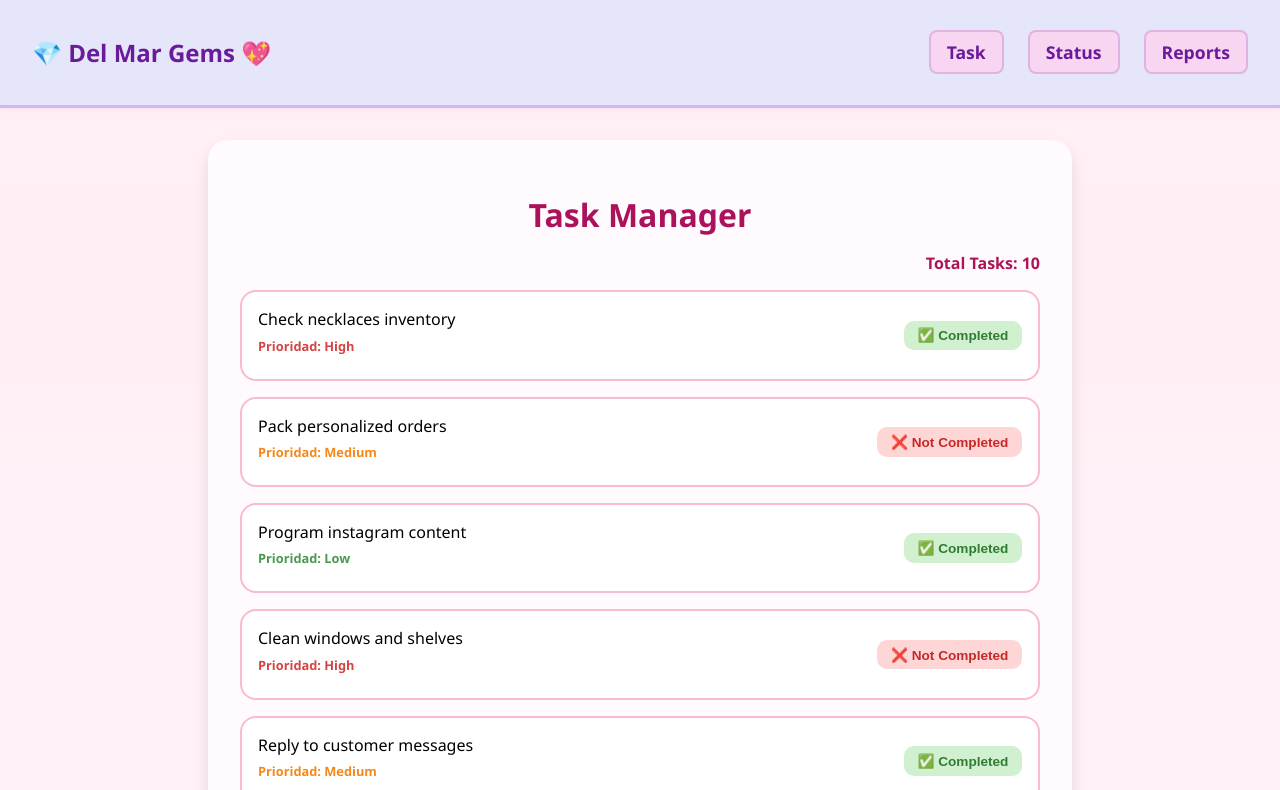
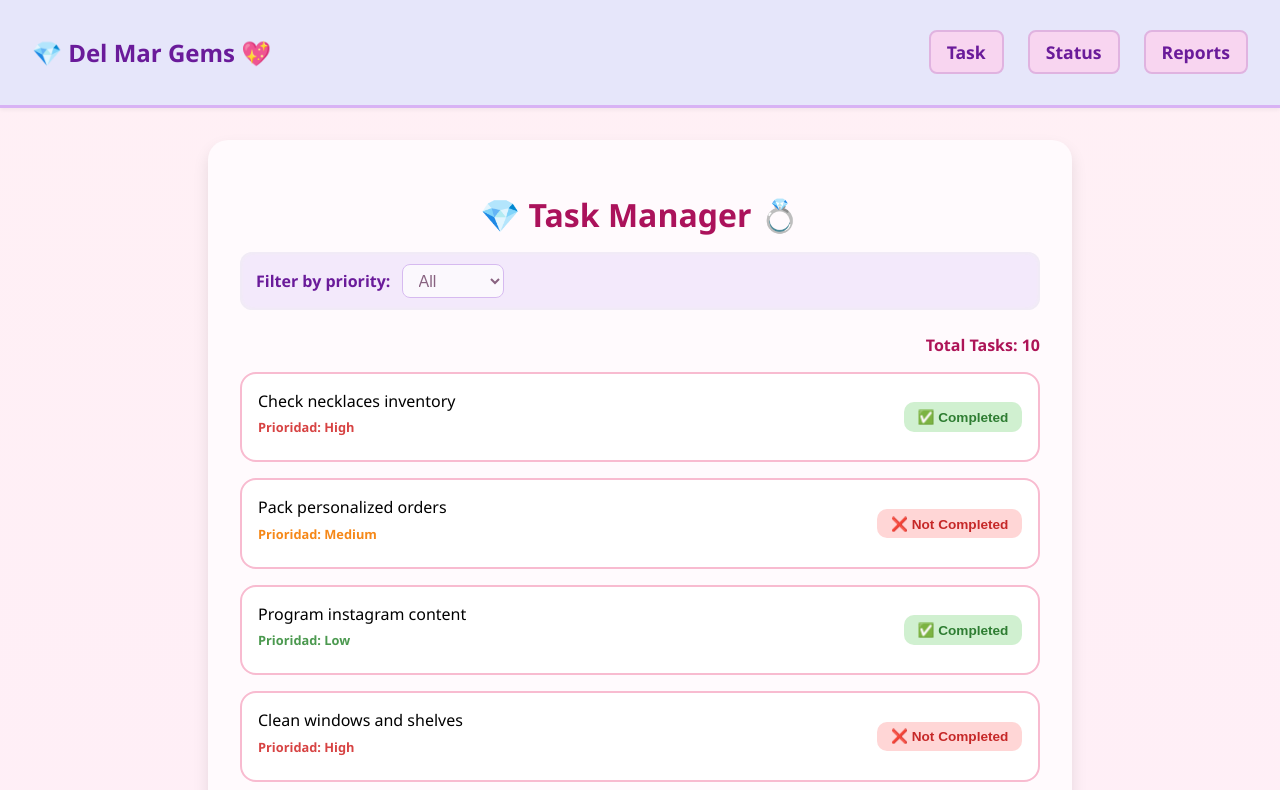
Before and after one commit to karinavargasbl/mtm6404-task-manager-karinavargasbl, a React (Vite) app: page / in a window 1280 px wide. Shown: the top 790 px of the page. Built offline with nearby package versions, Linux system fonts and the light colour scheme.

Commit message:
completes iteration-2

```diff
--- a/src/App.jsx
+++ b/src/App.jsx
@@ -1,4 +1,3 @@
-
 import NavBar from './components/NavBar';
 import TaskBoard from './components/TaskBoard';
 import Footer from './components/Footer';
@@ -26,7 +25,18 @@ function App() {
       </NavBar>
 
       <div className="container">
-        <h1>Task Manager</h1>
+        <h1>💎 Task Manager 💍</h1>
+
+        <div className="filter-section">
+          <label htmlFor="priority">Filter by priority:</label>
+          <select id="priority" name="priority" defaultValue="All" disabled>
+            <option value="All">All</option>
+            <option value="High">High</option>
+            <option value="Medium">Medium</option>
+            <option value="Low">Low</option>
+          </select>
+        </div>
+
         <div className="counter">Total Tasks: {tasks.length}</div>
         <TaskBoard tasks={tasks} />
       </div>
```
